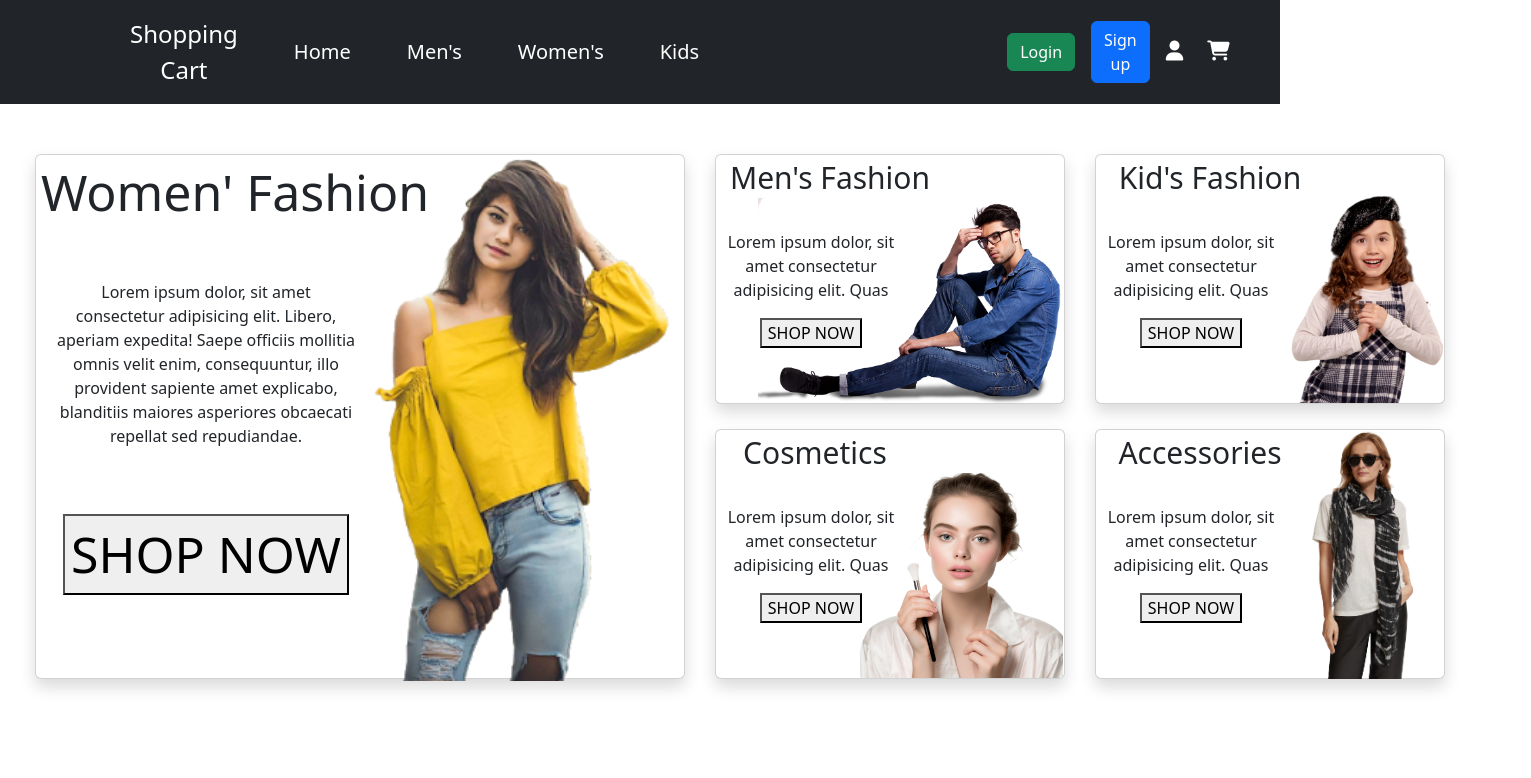
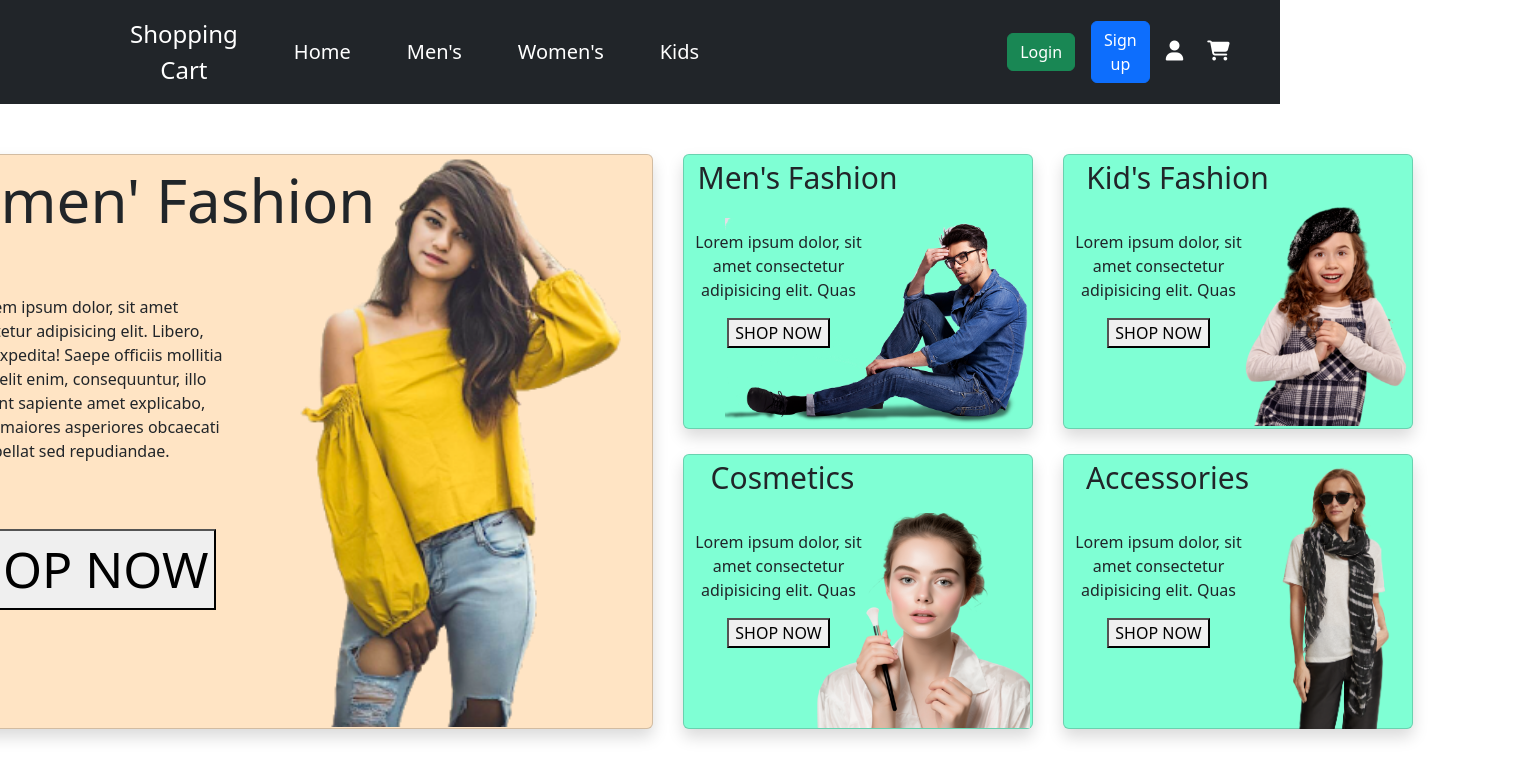
Before and after one commit to AnjanaTharanga24/springboot-react-ecommerce-web-application, a React (Create React App) app in the folder frontend/: page / in a window 1280 px wide. Shown: the top 778 px of the page, 1531 px wide, since content can reach past the window. Built offline with nearby package versions, Linux system fonts and the light colour scheme.

Commit message:
new updates on user interfaces

```diff
--- a/frontend/src/components/Navbar.jsx
+++ b/frontend/src/components/Navbar.jsx
@@ -20,7 +20,7 @@ export default function Navbar() {
           </button>
 
           <div className="collapse navbar-collapse" id="navbarButtonsExample">
-            <ul className="navbar-nav me-auto mb-2 mb-lg-0">
+            <ul className="navbar-nav me-auto mb-2 mb-lg-0 ">
               <li className="nav-item">
                 <a className="nav-link text-white fs-4" href="#">
                   Shopping Cart
--- a/frontend/src/css/home.css
+++ b/frontend/src/css/home.css
@@ -1,8 +1,9 @@
 .card-one{
     margin-top: 50px;
-    width: 650px;
-    height: 525px;
+    width: 750px;
+    height: 575px;
     margin-left: 35px;
+    background-color: bisque;
 
 }
 
@@ -10,8 +11,9 @@
     margin-top: 50px;
     width: 100px;
     margin-left: 30px;
-    height: 250px;
+    height: 275px;
     width: 350px;
+    background-color: aquamarine;
 }
 
 .card-sec-two{
@@ -19,16 +21,16 @@
 }
 
 .card-img-top{
-    margin-top: -485px;
-    width: 445px;
+    margin-top: -505px;
+    width: 485px;
     /* height: auto; */
-    margin-left: 250px;
+    margin-left: 300px;
 }
 
 .card-one-title{
     width: auto;
-    margin-left: -250px;
-    font-size: 50px;
+    margin-left: -270px;
+    font-size: 60px;
 }
 
 .card-one-paragraph{
@@ -43,7 +45,7 @@
 }
 
 .card2-img-top{
-    margin-top: -150px;
+    margin-top: -130px;
     width: 305px;
     margin-left: 40px;
 }
@@ -61,15 +63,15 @@
 }
 
 .card3-img-top {
-    margin-top: -175px;
-    width: 345px;
-    margin-left: 90px;
+    margin-top: -165px;
+    width: 365px;
+    margin-left: 70px;
 }
 
 .card4-img-top {
-    margin-top: -150px;
-    width: 205px;
-    margin-left: 140px;
+    margin-top: -135px;
+    width: 215px;
+    margin-left: 129px;
 }
 
 .card-four-title{
@@ -79,8 +81,8 @@
 }
 
 .card5-img-top{
-    margin-top: -197px;
-    width: 190px;
+    margin-top: -186px;
+    width: 200px;
     margin-left: 170px;
 }
 
--- a/frontend/src/css/login.css
+++ b/frontend/src/css/login.css
@@ -1,5 +1,5 @@
 .form-login-card{
-    width: 800px;
+    width: 900px;
     margin-top: 150px;
     margin-left: 350px;
     text-align: start;
--- a/frontend/src/css/register.css
+++ b/frontend/src/css/register.css
@@ -1,5 +1,5 @@
 .form-card{
-    width: 800px;
+    width: 900px;
    margin-top: 60px;
    margin-left: 350px;
    text-align: start;
--- a/frontend/src/pages/Home.jsx
+++ b/frontend/src/pages/Home.jsx
@@ -7,15 +7,12 @@ import cardThreeImage from "../images/kids.png";
 import cardFourImage from "../images/cosmetics.png.png";
 import cardFiveImage from "../images/accessories.png";
 
-
-
-
 export default function Home() {
   return (
-    <div className="App">
+    <div className="App home">
       <Navbar />
 
-      <div className=" d-flex">
+      <div className=" d-flex justify-content-center">
         <div className="card shadow card-one col-lg-4">
           <div className="">
             <div className="card-one-title">
```
